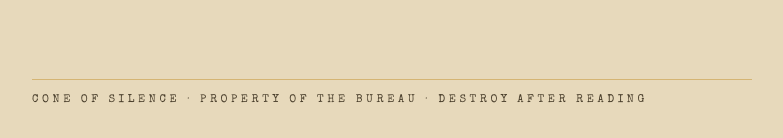
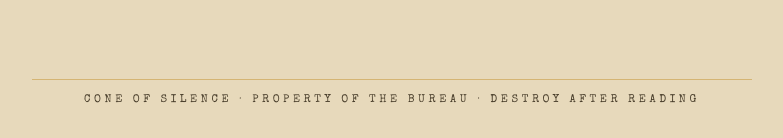
Before and after one commit to deanna-mason/cone-of-silence, a Next.js app: page /account in a window 1280 px wide. Shown: the part 951-1089 px from the top of the page, without its empty margins (248-1031 px from the left). Built offline with nearby package versions, Linux system fonts and the light colour scheme; no server answers.

Commit message:
fix(layout): center the footer signature line
The bottom "footprint" line sat left-aligned inside its centered container,
reading as off-center (7/30 testers). Center it on its line.

Co-Authored-By: Claude Opus 4.8 <noreply@anthropic.com>

```diff
--- a/app/layout.tsx
+++ b/app/layout.tsx
@@ -46,8 +46,8 @@ export default function RootLayout({
       <body className="flex min-h-full flex-col">
         <NavBar />
         <main className="mx-auto w-full max-w-3xl flex-1 px-6 py-12">{children}</main>
-        <footer className="kicker mx-auto w-full max-w-3xl px-6 py-8 text-ink-soft">
-          <span className="hairline border-t pt-3 block">
+        <footer className="kicker mx-auto w-full max-w-3xl px-6 py-8 text-center text-ink-soft">
+          <span className="hairline block border-t pt-3">
             Cone of Silence · Property of the Bureau · Destroy after reading
           </span>
         </footer>
```
